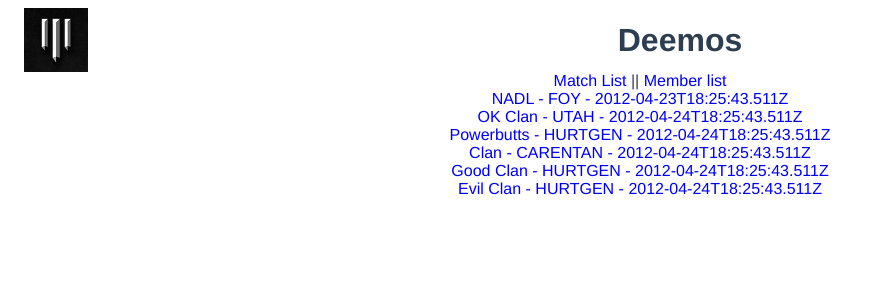
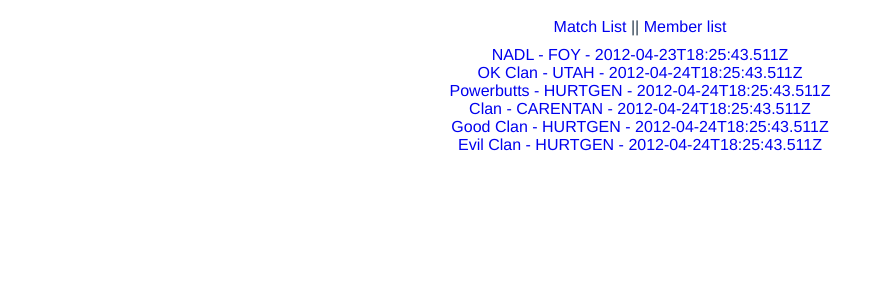
Before and after one commit to joobei/clanboy, a Vue app: page /matchlist in a window 1280 px wide. Shown: the top 300 px of the page, without its empty margins (0-869 px from the left). Built offline with nearby package versions, Linux system fonts and the light colour scheme.

Commit message:
formatted files

```diff
--- a/src/App.vue
+++ b/src/App.vue
@@ -1,16 +1,10 @@
 <template>
   <div id="App">
-    <div id="header" style="display:flex">
-    <img src="./assets/hll_logo.jpeg" style="width:5vw;display:block;margin-left:2vh;"/>
-      <h1 style="margin:auto;">Deemos</h1>
+    <div id="header" style="padding:10px">
+      <router-link to="/matchlist">Match List</router-link> || <router-link to="/Memberlist">Member list</router-link>
     </div>
     <div id="bottom">
-      <div id="left_nav_pane">
-        <router-link to="/matchlist">Match List</router-link> || <router-link to="/Memberlist">Member list</router-link>
-      </div>
-      <div id="main_content">
         <router-view />
-     </div>
     </div>
   </div>
 </template>
--- a/src/components/Matchlist.vue
+++ b/src/components/Matchlist.vue
@@ -1,6 +1,8 @@
 <template>
+  <div>
     <div v-for="data in myJson.matches" v-bind:key="data.date">
       <MatchListItem v-bind:match_data="data" />
+    </div>
   </div>
 </template>
 
@@ -15,6 +17,6 @@ export default {
     return {
       myJson: json,
     };
-    }
-}
+  },
+};
 </script>
--- a/src/components/Single_Match.vue
+++ b/src/components/Single_Match.vue
@@ -1,19 +1,19 @@
 <template>
-<h1> match title {{match_info.title}}</h1>
+  <h1>vs {{ match_info.title }}</h1>
 </template>
 
 <script>
 import json from "../assets/matches.json";
 
 export default {
-    computed: {
-        match_id() {
-        return this.$route.params.date
-        },
-        match_info() {
-            return json.matches.find(match => match.date === this.match_id)
-        }
+  computed: {
+    match_id() {
+      return this.$route.params.date;
     },
-    name: "Single_Match"
-}
+    match_info() {
+      return json.matches.find((match) => match.date === this.match_id);
+    },
+  },
+  name: "Single_Match",
+};
 </script>
```
Also changed, not shown: 1 other file (tests, documents, lock files or other folders). Lines whose indentation alone changed are shown as unchanged.
